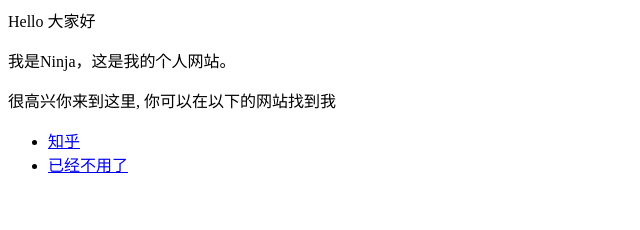
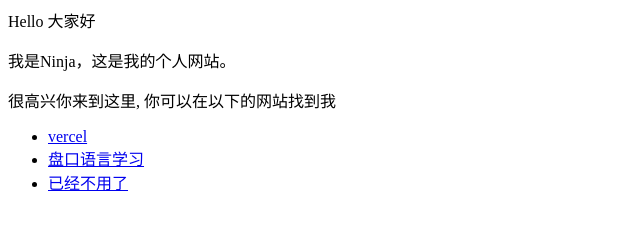
Before and after one commit to orgerjap/.github.io, a plain HTML site: page index.html in a window 1280 px wide. Shown: the whole page, without its empty margins (0-640 px from the left). Drawn offline with Linux system fonts and the light colour scheme.

Commit message:
Update index.html

```diff
--- a/index.html
+++ b/index.html
@@ -3,6 +3,7 @@
 <p>很高兴你来到这里, 你可以在以下的网站找到我</p>
 
 <ul>
-  <li> <a href="https://vercel.com/orgerjap/go-proxy-bingai-vercel">知乎</a> </li>
+  <li> <a href="https://vercel.com/orgerjap/go-proxy-bingai-vercel">vercel</a> </li>
+  <li> <a href="http://jy1008.com/">盘口语言学习</a> </li>
   <li> <a href="https://dashboard.heroku.com/apps">已经不用了</a> </li>
 </ul>
```
